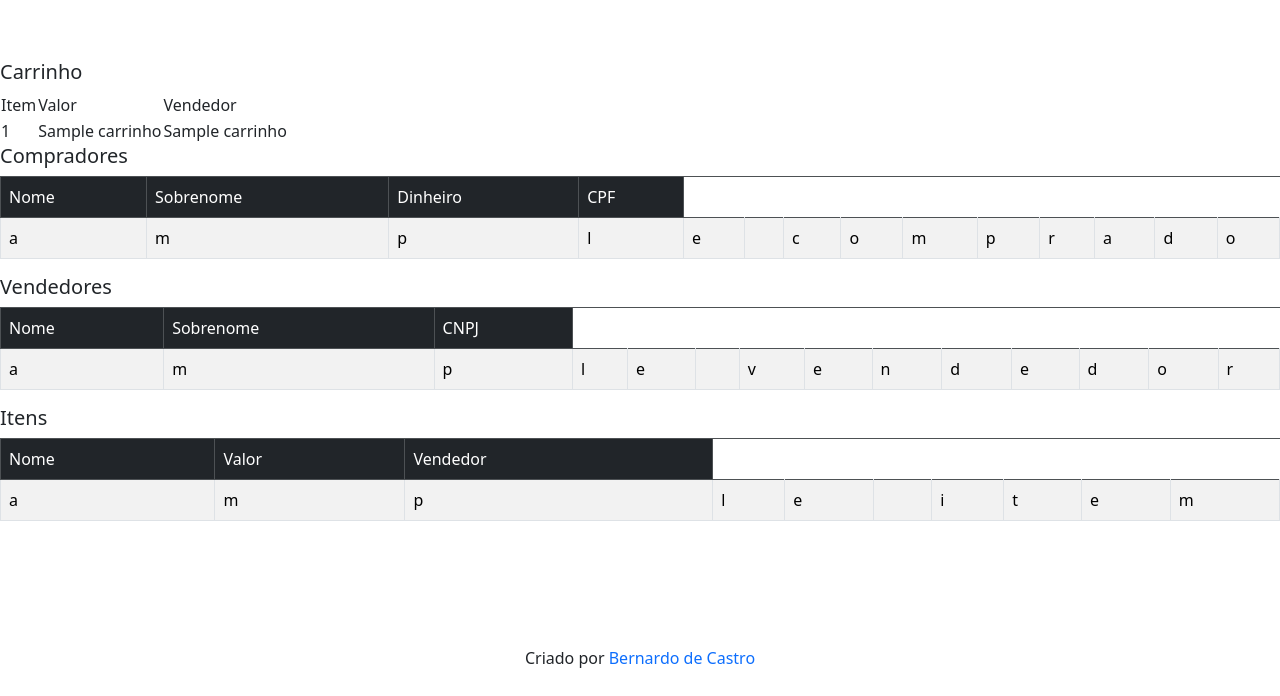
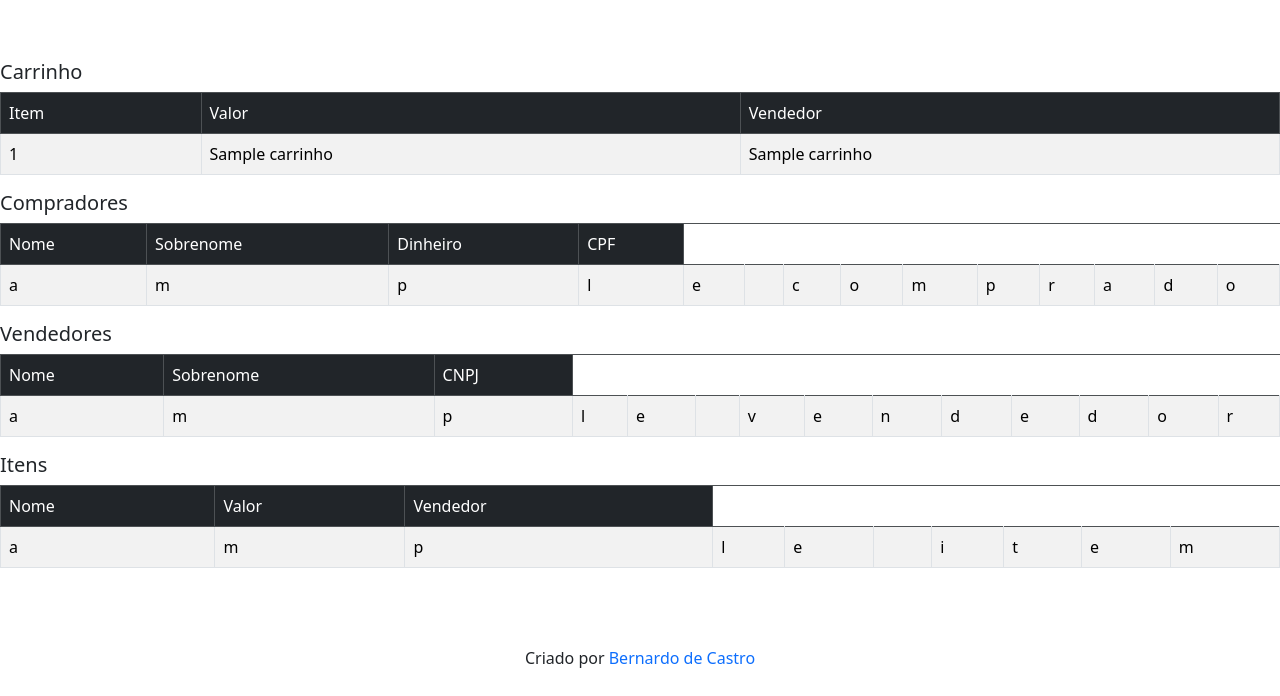
Before and after one commit to Se7enzito/Projeto-Mini-E-Commerce, a Flask app: template fullstack/frontend/templates/index.html in a window 1280 px wide. Shown: the part 104-800 px from the top of the page. Run offline with Flask 3, Linux system fonts and the light colour scheme; the template is opened without the code that fills it: most values are stand-ins (such as "Sample title", 1, 10 or a date in 2020).

Commit message:
Atualização HTML

```diff
--- a/fullstack/frontend/templates/index.html
+++ b/fullstack/frontend/templates/index.html
@@ -289,8 +289,8 @@
                 <h5>Carrinho</h5>
                 <div class="carrinho">
                     {% if carrinho %}
-                    <table>
-                        <thead>
+                    <table class="table table-striped table-bordered">
+                        <thead class="table-dark">
                             <td>Item</td>
                             <td>Valor</td>
                             <td>Vendedor</td>
```
